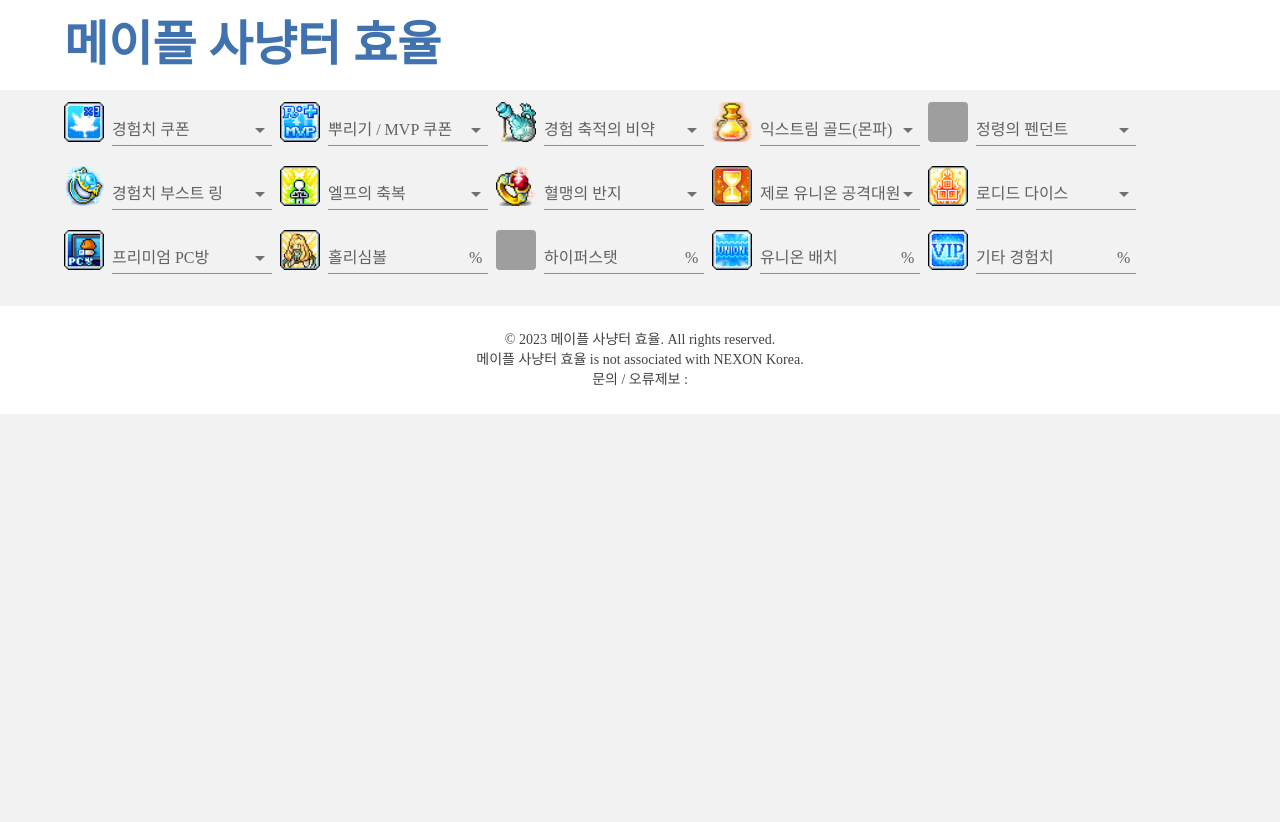
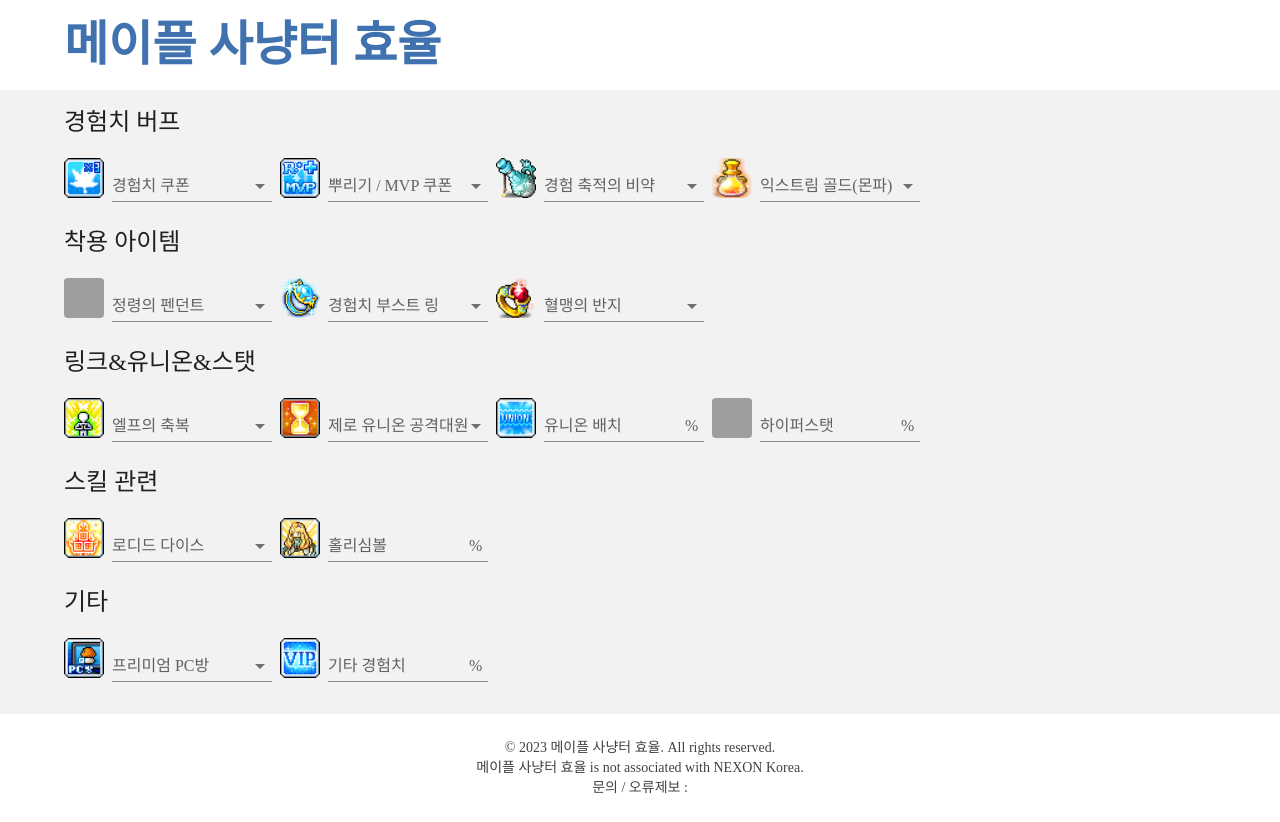
Before and after one commit to bokjunwoo/maple_map, a React (Create React App) app: page / in a window 1280 px wide. Before the commit the page ends 800 px from the top, so only its background shows below. Built offline with nearby package versions, Linux system fonts and the light colour scheme; grey boxes are pictures that could not be loaded.

Commit message:
style: 각 컴포넌트 구조별로(경험치 확인 세분화) 변경

```diff
--- a/src/components/ExpSetting.tsx
+++ b/src/components/ExpSetting.tsx
@@ -1,4 +1,4 @@
-import { Box, SelectChangeEvent } from '@mui/material';
+import { Box, SelectChangeEvent, Typography } from '@mui/material';
 import { useState } from 'react';
 import { numberAndDotRegex } from '../util/util';
 import ExpCoupon from './ui/Exp/ExpCoupon';
@@ -107,6 +107,16 @@
   };
 
   return (
+    <>
+      <Box>
+        <Typography
+          sx={{ mt: 2, mb: 1, fontWeight: 500 }}
+          variant="h5"
+          component="div"
+        >
+          경험치 버프
+        </Typography>
+
         <Box sx={{ display: 'flex', flexWrap: 'wrap' }}>
           <ExpSelectSection
             name="exp-coupon"
@@ -132,6 +142,19 @@
             handleChange={handleExtremeGoldPotionValueChange}
             Component={ExtremeGoldPotion}
           />
+        </Box>
+      </Box>
+
+      <Box>
+        <Typography
+          sx={{ mt: 2, mb: 1, fontWeight: 500 }}
+          variant="h5"
+          component="div"
+        >
+          착용 아이템
+        </Typography>
+
+        <Box sx={{ display: 'flex', flexWrap: 'wrap' }}>
           <ExpSelectSection
             name="spirit-pendant"
             value={spiritPendant}
@@ -145,46 +168,35 @@
             Component={BoostRing}
           />
           <ExpSelectSection
+            name="kinship-ring"
+            value={kinshipRing}
+            handleChange={handleKinshipRingValueChange}
+            Component={KinshipRing}
+          />
+        </Box>
+      </Box>
+
+      <Box>
+        <Typography
+          sx={{ mt: 2, mb: 1, fontWeight: 500 }}
+          variant="h5"
+          component="div"
+        >
+          링크&유니온&스탯
+        </Typography>
+
+        <Box sx={{ display: 'flex', flexWrap: 'wrap' }}>
+          <ExpSelectSection
             name="elven-blessing"
             value={elvenBlessing}
             handleChange={handleElvenBlessingValueChange}
             Component={ElvenBlessing}
           />
           <ExpSelectSection
-        name="kinship-ring"
-        value={kinshipRing}
-        handleChange={handleKinshipRingValueChange}
-        Component={KinshipRing}
-      />
-      <ExpSelectSection
             name="zero-union"
             value={zeroUnion}
             handleChange={handleZeroUnionValueChange}
             Component={ZeroUnion}
-      />
-      <ExpSelectSection
-        name="loaded-dice"
-        value={loadedDice}
-        handleChange={handleLoadedDiceChange}
-        Component={LoadedDice}
-      />
-      <ExpSelectSection
-        name="premium-PC-room"
-        value={premiumPCroom}
-        handleChange={handlePremiumPCroomChange}
-        Component={PremiumPCroom}
-      />
-      <ExpInputSection
-        name="holy-symbol"
-        value={holySymbol}
-        handleChange={handleHolySymbolChange}
-        Component={HolySymbol}
-      />
-      <ExpInputSection
-        name="hyper-stats"
-        value={hyperStats}
-        handleChange={handleHyperStatsChange}
-        Component={HyperStats}
           />
           <ExpInputSection
             name="union-placement"
@@ -193,12 +205,64 @@
             Component={UnionPlacement}
           />
           <ExpInputSection
+            name="hyper-stats"
+            value={hyperStats}
+            handleChange={handleHyperStatsChange}
+            Component={HyperStats}
+          />
+        </Box>
+      </Box>
+
+      <Box>
+        <Typography
+          sx={{ mt: 2, mb: 1, fontWeight: 500 }}
+          variant="h5"
+          component="div"
+        >
+          스킬 관련
+        </Typography>
+        <Box sx={{ display: 'flex', flexWrap: 'wrap' }}>
+          <ExpSelectSection
+            name="loaded-dice"
+            value={loadedDice}
+            handleChange={handleLoadedDiceChange}
+            Component={LoadedDice}
+          />
+          <ExpInputSection
+            name="holy-symbol"
+            value={holySymbol}
+            handleChange={handleHolySymbolChange}
+            Component={HolySymbol}
+          />
+        </Box>
+      </Box>
+
+      <Box>
+        <Typography
+          sx={{ mt: 2, mb: 1, fontWeight: 500 }}
+          variant="h5"
+          component="div"
+        >
+          기타
+        </Typography>
+
+        <Box sx={{ display: 'flex', flexWrap: 'wrap' }}>
+          <ExpSelectSection
+            name="premium-PC-room"
+            value={premiumPCroom}
+            handleChange={handlePremiumPCroomChange}
+            Component={PremiumPCroom}
+          />
+
+          <ExpInputSection
             name="exp-etc"
             value={expEtc}
             handleChange={handleExpEtcChange}
             Component={ExpEtc}
           />
         </Box>
+      </Box>
+    </>
   );
 };
 
```
Lines whose indentation alone changed are shown as unchanged.
